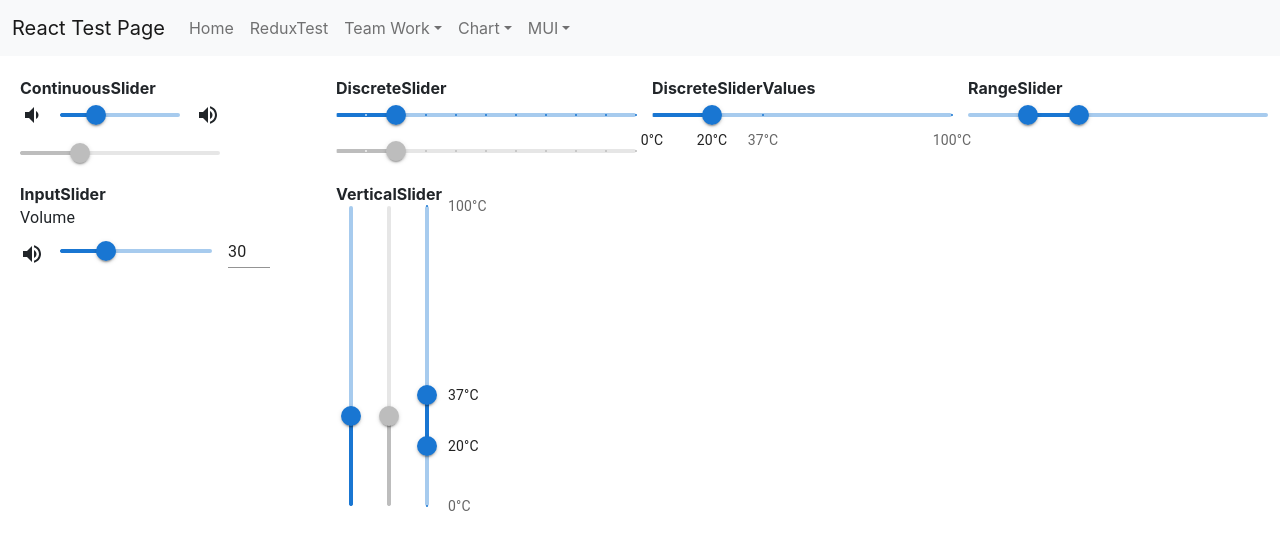
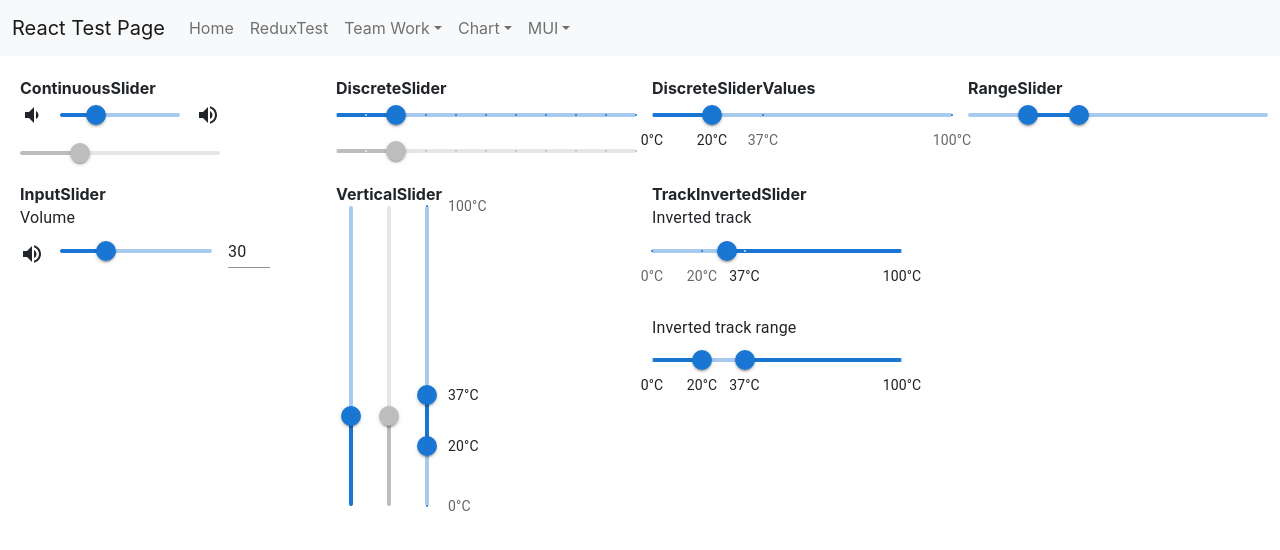
Before and after one commit to jinseok1306/React-Test, a React (Create React App) app in the folder ReactProject/client_app/: page /MUI/SliderPage in a window 1280 px wide. Shown: the top 550 px of the page. Built offline with nearby package versions, Linux system fonts and the light colour scheme.

Commit message:
MUI TrackInvertedSlider 테스트 완료

```diff
--- /dev/null
+++ b/ReactProject/client_app/src/components/Slider/TrackInvertedSlider.tsx
@@ -0,0 +1,62 @@
+import * as React from 'react';
+import { styled } from '@mui/material/styles';
+import Box from '@mui/material/Box';
+import Typography from '@mui/material/Typography';
+import Slider from '@mui/material/Slider';
+
+const Separator = styled('div')(
+    ({ theme }) => `
+  height: ${theme.spacing(3)};
+`,
+);
+
+const marks = [
+    {
+        value: 0,
+        label: '0°C',
+    },
+    {
+        value: 20,
+        label: '20°C',
+    },
+    {
+        value: 37,
+        label: '37°C',
+    },
+    {
+        value: 100,
+        label: '100°C',
+    },
+];
+
+function valuetext(value: number) {
+    return `${value}°C`;
+}
+
+export default function TrackInvertedSlider() {
+    return (
+        <Box sx={{ width: 250 }}>
+            <Typography id="track-inverted-slider" gutterBottom>
+                Inverted track
+            </Typography>
+            <Slider
+                track="inverted"
+                aria-labelledby="track-inverted-slider"
+                getAriaValueText={valuetext}
+                defaultValue={30}
+                marks={marks}
+            />
+            <Separator />
+            <Typography id="track-inverted-range-slider" gutterBottom>
+                Inverted track range
+            </Typography>
+            <Slider
+                track="inverted"
+                aria-labelledby="track-inverted-range-slider"
+                getAriaValueText={valuetext}
+                defaultValue={[20, 37]}
+                marks={marks}
+            />
+        </Box>
+    );
+}
--- a/ReactProject/client_app/src/pages/MUI/SliderPage.tsx
+++ b/ReactProject/client_app/src/pages/MUI/SliderPage.tsx
@@ -7,6 +7,7 @@ import DiscreteSliderValues from '../../components/Slider/DiscreteSliderValues';
 import RangeSlider from '../../components/Slider/RangeSlider';
 import InputSlider from '../../components/Slider/InputSlider';
 import VerticalSlider from '../../components/Slider/VerticalSlider';
+import TrackInvertedSlider from '../../components/Slider/TrackInvertedSlider';
 
 const SliderPage = () => {
     return (
@@ -38,6 +39,10 @@ const SliderPage = () => {
                         <b>VerticalSlider</b>
                         <VerticalSlider />
                     </Grid>
+                    <Grid item xs={3}>
+                        <b>TrackInvertedSlider</b>
+                        <TrackInvertedSlider />
+                    </Grid>
                 </Grid>
             </div>
         </div>
```
Also changed, not shown: 1 other file (tests, documents, lock files or other folders).
